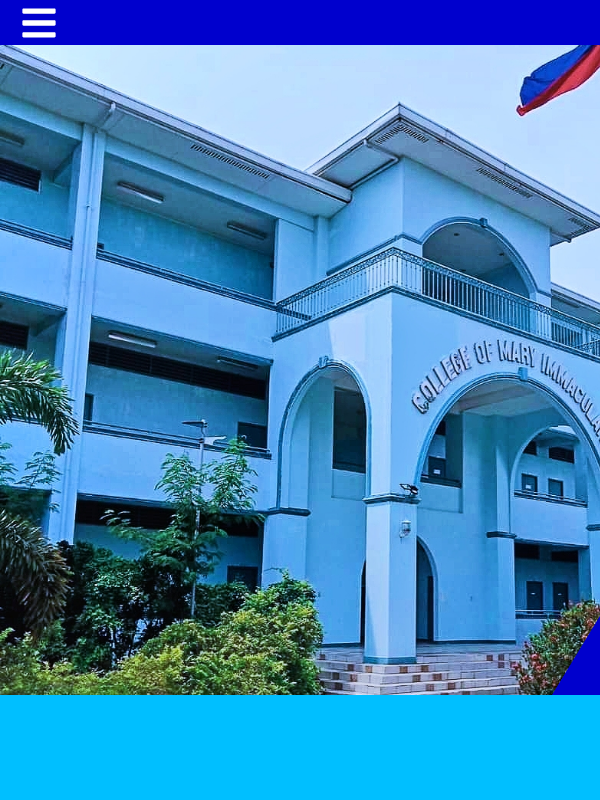
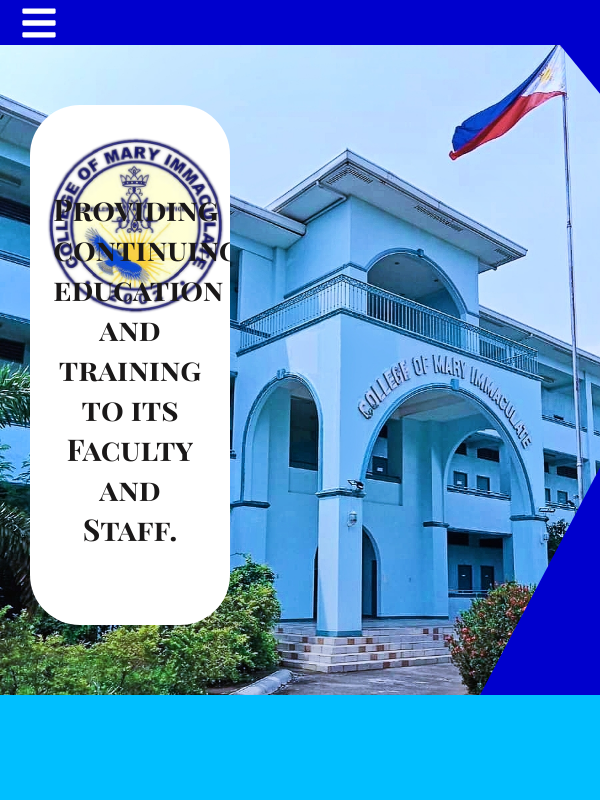
Before and after one commit to wilsterdc/CSIMS, a React (Create React App) app: page / in a window 600 px wide. Shown: the top 800 px of the page. Built offline with nearby package versions, Linux system fonts and the light colour scheme.

Commit message:
:rocket: to the :moon:

```diff
--- a/src/components/Style.css
+++ b/src/components/Style.css
@@ -49,19 +49,13 @@
     height: auto;
 }
 
-@media screen and (min-width: 524px) and (max-width: 747px) {
+@media screen and (max-width: 747px) {
     .interchng-text {
         position: absolute;
-        margin: 115vh 15vh;
+        margin: 115vh 17vh;
     }
 
 }
-
-/* @media screen and (max-width: 1037px) {
-    .interchng-text {
-        margin: 700px 250px;
-    }
-} */
 
 .img-container {
     position: relative;
@@ -98,6 +92,23 @@
     height: 125%;
     object-fit: cover;
     transition: all 0.5s ease;
+}
+
+@media screen and (max-width: 1178px) {
+    .img-container {
+        width: 100vh;
+        transition: all 0.5s ease;
+    }
+
+}
+
+@media screen and (max-width: 1302px) {
+    .interchng-text {
+        min-width: 200px;
+        max-width: 30%;
+        margin: 60px 5%;
+        transition: all 0.5s eases;
+    }
 }
 
 /* .img-container {
```
